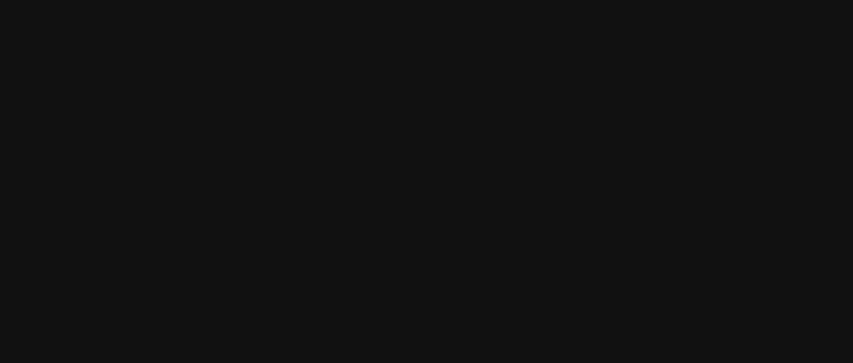
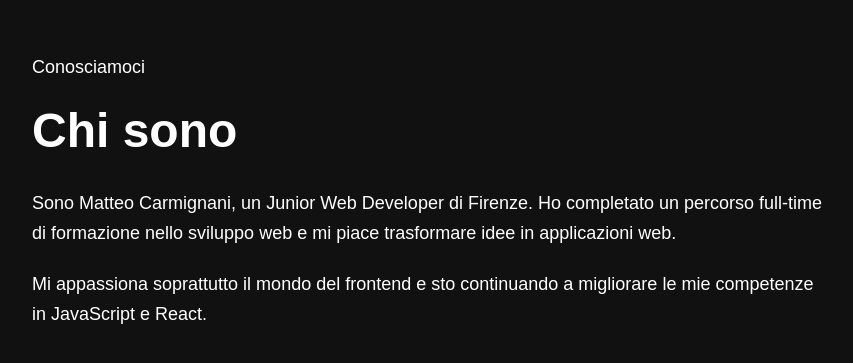
Before and after one commit to MatteoCarmignani/portfolio, a React app: page /about in a window 1280 px wide. Shown: the part 987-1350 px from the top of the page, without its empty margins (208-1061 px from the left). Before the commit the page ends 800 px from the top, so only its background shows below. Built offline with nearby package versions, Linux system fonts and the light colour scheme; the HTML template or start-up script is replaced by a standard one.

Commit message:
add about in new folder

```diff
--- a/src/App.jsx
+++ b/src/App.jsx
@@ -1,11 +1,13 @@
 import Navbar from './components/Navbar'
 import Hero from './components/Hero'
+import About from './pages/About'
 
 function App() {
   return (
     <>
       <Navbar />
       <Hero />
+      <About />
     </>
   )
 }
--- /dev/null
+++ b/src/pages/About.css
@@ -0,0 +1,27 @@
+.about {
+  min-height: 100vh;
+  padding: 100px 50px;
+  display: flex;
+  align-items: center;
+  justify-content: center;
+}
+
+.about-content {
+  max-width: 800px;
+}
+
+.section-subtitle {
+  font-size: 18px;
+  margin-bottom: 10px;
+}
+
+.about h2 {
+  font-size: 48px;
+  margin-bottom: 30px;
+}
+
+.about p {
+  font-size: 18px;
+  line-height: 1.7;
+  margin-bottom: 20px;
+}
--- /dev/null
+++ b/src/pages/About.jsx
@@ -0,0 +1,26 @@
+import './About.css'
+
+function About() {
+  return (
+    <section className="about">
+      <div className="about-content">
+        <p className="section-subtitle">Conosciamoci</p>
+
+        <h2>Chi sono</h2>
+
+        <p>
+          Sono Matteo Carmignani, un Junior Web Developer di Firenze.
+          Ho completato un percorso full-time di formazione nello sviluppo
+          web e mi piace trasformare idee in applicazioni web.
+        </p>
+
+        <p>
+          Mi appassiona soprattutto il mondo del frontend e sto continuando
+          a migliorare le mie competenze in JavaScript e React.
+        </p>
+      </div>
+    </section>
+  )
+}
+
+export default About
```
